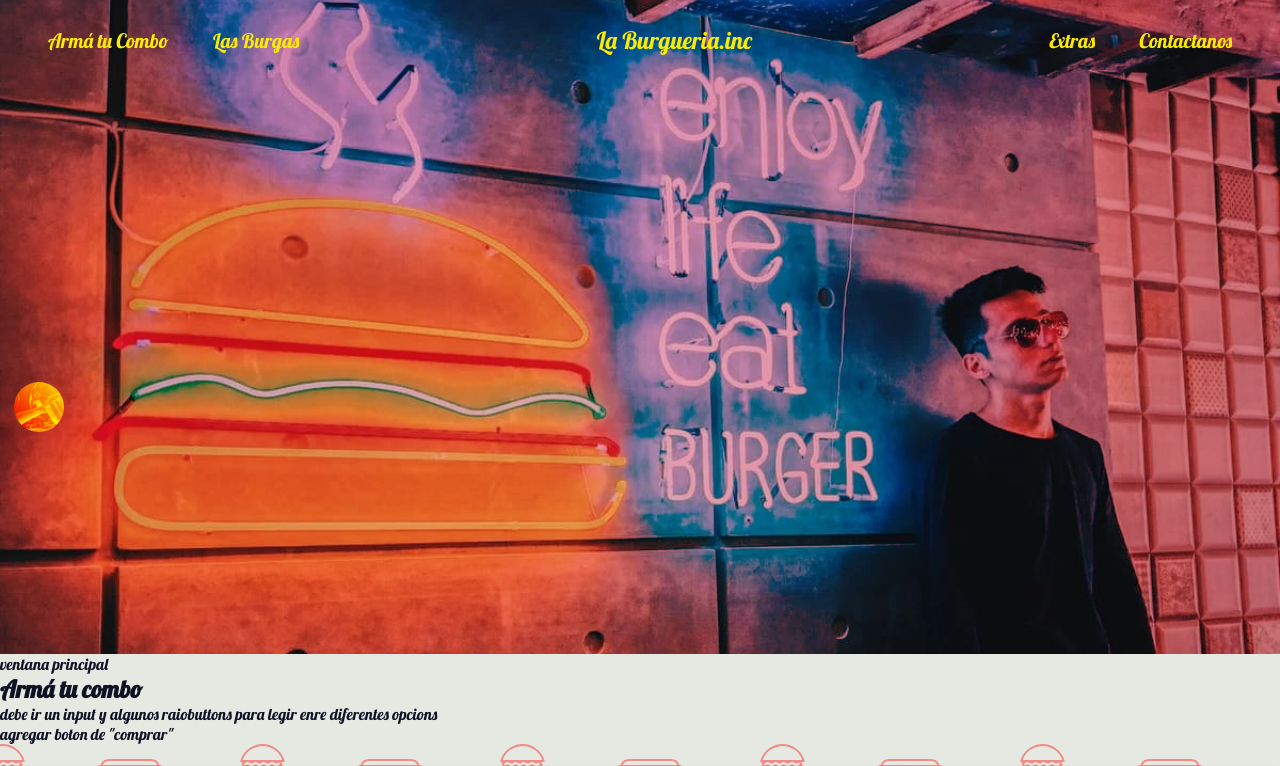
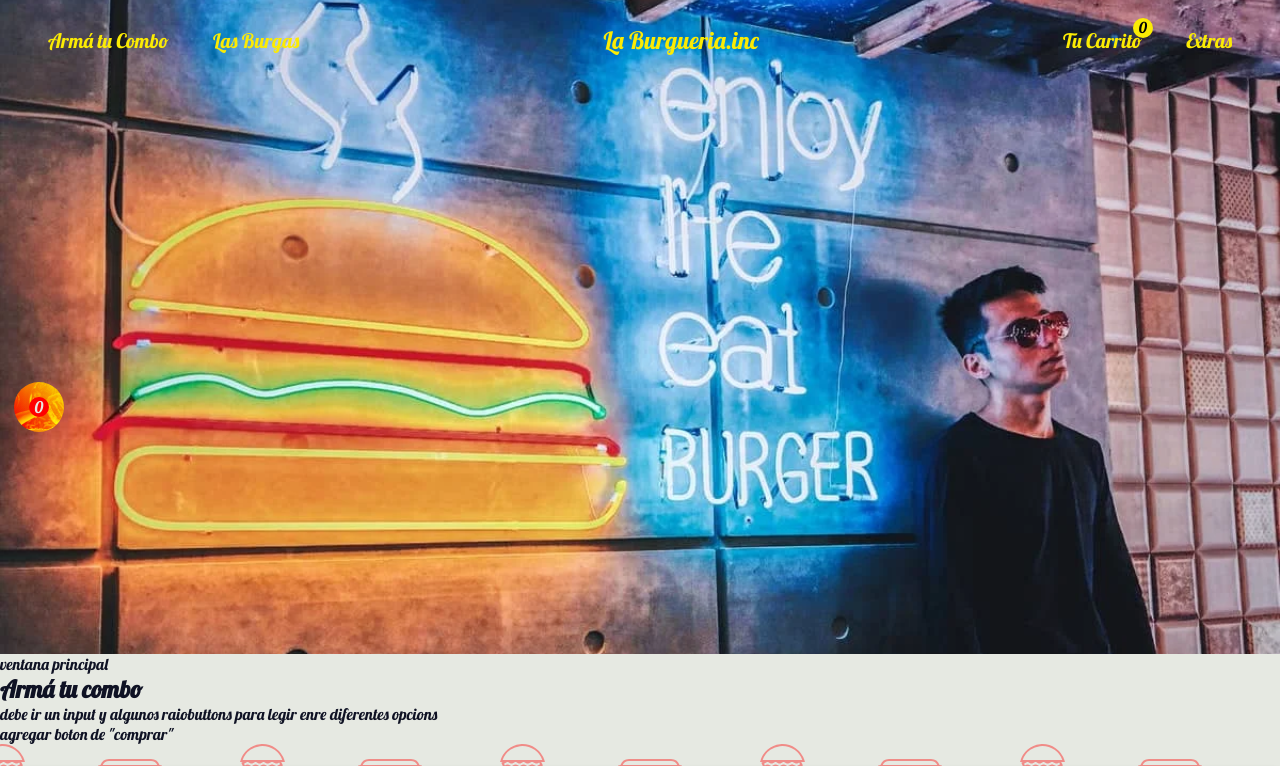
Before and after one commit to ivancostilla/proyecto-final-js, a website: page index.html in a window 1280 px wide. Shown: the top 766 px of the page. Drawn offline with nearby package versions, Linux system fonts and the light colour scheme.

Commit message:
agregando notificacion al carrito

```diff
--- a/index.html
+++ b/index.html
@@ -21,8 +21,7 @@
     <link href="https://fonts.googleapis.com/css2?family=Quicksand&display=swap" rel="stylesheet">
     <title>La Burguería inc</title>
 </head>
-<!-- to do: agregar icono con numero en el modal cerrado para indicar que hay productos en el carrito
-terminar las cards de promociones
+<!-- to do:
 empezar con la seccion principal de la pagina -->
 
 <body>
@@ -39,8 +38,8 @@ empezar con la seccion principal de la pagina -->
             </ul>
             <a href="#home" class="logo link">La Burgueria.inc</a>
             <ul class="navbar__links li2">
+                <li class="navbar__li"><a class="navbar__a link cerrar-modal" href="#carrito">Tu Carrito<div class="notificacion-carrito"></div></a></li>
                 <li class="navbar__li"><a class="navbar__a link" href="#extras">Extras</a></li>
-                <li class="navbar__li"><a class="navbar__a link" href="#contactanos">Contactanos</a></li>
             </ul>
         </nav>
     </header>
@@ -123,7 +122,8 @@ empezar con la seccion principal de la pagina -->
         <section>
             <aside class="contenedor-modal">
                 <div class="contenedor-modal__circle contenedor-modal__close">
-                    <button class="contenedor-modal__cerrar-modal botones">x</button>
+                    <button class="contenedor-modal__cerrar-modal cerrar-modal botones">x</button>
+                    <div class="notificacion-carrito"></div>
                     <article class="contenedor-modal__article">
                         <div class="contenedor-modal__contenido">
                             <h2 class="contenedor-modal__h2">Tu Carrito</h2>
--- a/js/index.js
+++ b/js/index.js
@@ -49,11 +49,11 @@ asignarPopup(imgPopup);
 /* img de portada dinamica, que cambia cada 4 segundos */
 function cambiarBg() {
     /* si solo pongo la url, no me toma la propiedad bg attchment en css, por eso coloco todo */
-    const images = [` url(../img/hero1.webp) no-repeat 50% 100% / cover fixed, linear-gradient(120deg, hsla(337, 69%, 55%, .4) 0%, hsla(0, 88%, 47%, .4) 100%)`,
-        ` url(../img/hero2.webp) no-repeat 50% 75% / cover fixed, linear-gradient(120deg, hsla(337, 69%, 55%, .4) 0%, hsla(0, 88%, 47%, .4) 100%)`,
-        ` url(../img/hero3.webp) no-repeat 50% 100% / cover fixed, linear-gradient(120deg, hsla(337, 69%, 55%, .4) 0%, hsla(0, 88%, 47%, .4) 100%)`,
-        ` url(../img/hero4.webp) no-repeat 50% 75% / cover fixed, linear-gradient(120deg, hsla(337, 69%, 55%, .4) 0%, hsla(0, 88%, 47%, .4) 100%)`,
-        ` url(../img/hero5.webp) no-repeat 50% 100% / cover fixed, linear-gradient(120deg, hsla(337, 69%, 55%, .4) 0%, hsla(0, 88%, 47%, .4) 100%)`
+    const images = [` url(../img/hero1.webp) no-repeat 50% 100% / cover fixed`,
+        ` url(../img/hero2.webp) no-repeat 50% 75% / cover fixed`,
+        ` url(../img/hero3.webp) no-repeat 50% 100% / cover fixed`,
+        ` url(../img/hero4.webp) no-repeat 50% 75% / cover fixed`,
+        ` url(../img/hero5.webp) no-repeat 50% 100% / cover fixed`
     ]
     const head = document.querySelector(".head__img-hero");
     const bg = images[Math.floor(Math.random() * images.length)];
@@ -182,12 +182,14 @@ botonEffect(botonPromo);
 
 /* ventana modal: */
 const ventanaModal = document.querySelector(".contenedor-modal__circle");
-const cerrarModal = document.querySelector(".contenedor-modal__cerrar-modal");
+const cerrarModal = document.querySelectorAll(".cerrar-modal");
 
-cerrarModal.addEventListener("click", () => {
-    ventanaModal.classList.toggle('contenedor-modal__open');
-    ventanaModal.classList.toggle('contenedor-modal__close');
-});
+cerrarModal.forEach(btn => {
+    btn.addEventListener("click", () => {
+        ventanaModal.classList.toggle('contenedor-modal__open');
+        ventanaModal.classList.toggle('contenedor-modal__close');
+    });
+})
 
 
 
@@ -417,8 +419,20 @@ function insertarCarritoHTML() {
         const cantidadDelProducto = carrito.querySelectorAll(".producto-cantidad__input");
         cantidadDelProducto.forEach(cantidadInput => {
             cantidadInput.addEventListener("change", cantidadCambiada);
+
         });
     });
+    /* muestro la cantidad de productos en el crrito a modo notificacion: */
+    let mostrarCantidadDeProductos = [];
+    for (let i = 0; i < articulosCarrito.length; i++) {
+        mostrarCantidadDeProductos.push(articulosCarrito[i].cantidad)
+    };
+    mostrarCantidadDeProductos = [...mostrarCantidadDeProductos].reduce((acc, el) => acc + el, 0)
+    const notificacionCarrito = document.querySelectorAll(".notificacion-carrito");
+    notificacionCarrito.forEach(notificacion => {
+
+        notificacion.innerHTML = mostrarCantidadDeProductos;
+    })
     actualizarTotalDelCarrito();
     guardarStorage();
 };
--- a/sass/layout/_modal.scss
+++ b/sass/layout/_modal.scss
@@ -61,6 +61,9 @@
                     background-image: $color-red-gradient;
                 }
             }
+            & .notificacion-carrito {
+                display: none;
+            }
             .contenedor-modal__article {
                 height: 90%;
                 transition: all 1.4s cubic-bezier(.77, .07, .53, 1);
@@ -79,10 +82,22 @@
             & .contenedor-modal__cerrar-modal {
                 opacity: 0;
                 height: 100%;
+                position: absolute;
+                z-index: 1000;
             }
             &:hover {
                 transform: scale(1.2);
             }
+            & .notificacion-carrito {
+                height: 20px;
+                width: 20px;
+                transform: translate(15px, -15px);
+                background-color: red;
+                color: $color-grey;
+                text-align: center;
+                border-radius: 50%;
+                transition: all 1s ease;
+            }
         }
     }
 }
--- a/sass/layout/_navbar.scss
+++ b/sass/layout/_navbar.scss
@@ -16,6 +16,16 @@
     box-shadow: 0 .125rem .3125rem .0625rem rgba(0, 0, 0, .4);
     .navbar__links {
         display: none;
+    }
+    & .notificacion-carrito {
+        color: darken($color: $color-grey, $amount: 90);
+        height: 20px;
+        width: 20px;
+        background-color: $color-light-yellow;
+        border-radius: 50%;
+        font-size: 15px;
+        position: absolute;
+        transform: translate(70px, -35px);
     }
     &.open {
         flex-direction: column-reverse;
```
Also changed, not shown: css/style.css.
